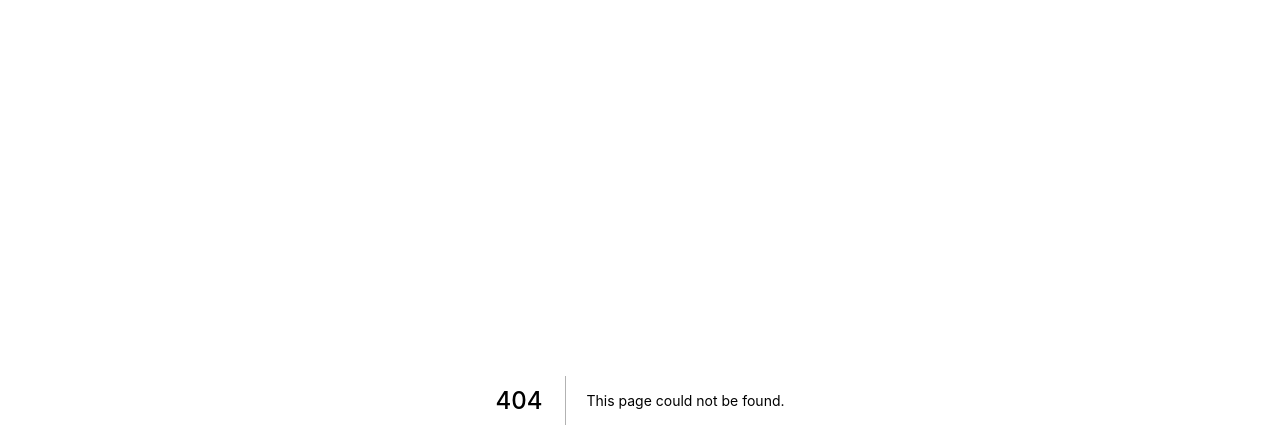
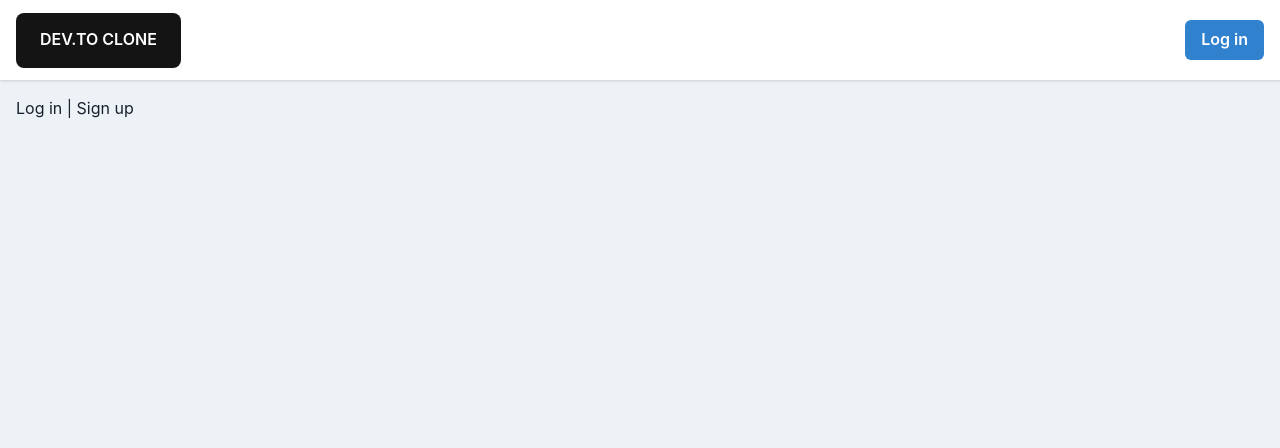
Before and after one commit to santospatrick/dev.to-clone, a Next.js app: page /login in a window 1280 px wide. Before the commit this address had no page. Shown: the top 448 px of the page. Built offline with nearby package versions, Linux system fonts and the light colour scheme.

Commit message:
add navbar and global layout

```diff
--- /dev/null
+++ b/src/components/NavBar/NavBar.tsx
@@ -0,0 +1,50 @@
+import { Button } from '@chakra-ui/button'
+import { Container, Flex, Spacer, Stack, Text } from '@chakra-ui/layout'
+import React from 'react'
+import Link from 'next/link'
+import { Avatar } from '@chakra-ui/avatar';
+
+function NavBar() {
+    const user = null;
+
+    return (
+        <Flex bgColor="white" h="80px" alignItems="center" boxShadow="base" mb={4}>
+            <Container maxW="container.xl">
+                <Flex alignItems="center">
+                    <Link href="/">
+                        <Button
+                            colorScheme="blackAlpha"
+                            bgColor="blackAlpha.900"
+                            px="6"
+                            h="55px"
+                            d="flex"
+                            alignItems="center"
+                            textColor="white"
+                            borderRadius={8}
+                        >
+                            DEV.TO CLONE
+                        </Button>
+                    </Link>
+                    <Spacer />
+                    {!user && (
+                        <Link href="/login">
+                            <Button colorScheme="blue">
+                                Log in
+                            </Button>
+                        </Link>
+                    )}
+                    {user && (
+                        <Stack spacing={4} direction="row" align="center">
+                            <Button colorScheme="blue">
+                                Write Posts
+                            </Button>
+                            <Avatar bgColor="gray.400" />
+                        </Stack>
+                    )}
+                </Flex>
+            </Container>
+        </Flex>
+    )
+}
+
+export default NavBar
--- /dev/null
+++ b/src/components/NavBar/index.ts
@@ -0,0 +1 @@
+export { default } from './NavBar'
--- /dev/null
+++ b/src/layouts/UserLayout.tsx
@@ -0,0 +1,17 @@
+import React from 'react'
+import NavBar from '@/components/NavBar'
+
+type Props = {
+    children: React.ReactNode
+}
+
+function UserLayout({ children }: Props) {
+    return (
+        <>
+            <NavBar />
+            {children}
+        </>
+    )
+}
+
+export default UserLayout
--- a/src/lib/theme.ts
+++ b/src/lib/theme.ts
@@ -10,6 +10,7 @@ const theme = extendTheme({
       },
       body: {
         fontFamily: "-apple-system, BlinkMacSystemFont, Segoe UI, Roboto, Oxygen, Ubuntu, Cantarell, Fira Sans, Droid Sans, Helvetica Neue, sans-serif",
+        backgroundColor: "gray.100"
       },
       a: {
         color: "blue.500",
@@ -22,6 +23,9 @@ const theme = extendTheme({
       500: "#323232"
     },
   },
+  shadows: {
+    outline: "none"
+  }
 })
 
 export default theme
--- a/src/pages/_app.tsx
+++ b/src/pages/_app.tsx
@@ -1,10 +1,15 @@
+import React from "react"
 import { ChakraProvider } from "@chakra-ui/react"
 import theme from '@/lib/theme'
 
 function MyApp({ Component, pageProps }) {
+  const Layout = Component.Layout ? Component.Layout : React.Fragment
+
   return (
     <ChakraProvider theme={theme}>
-      <Component {...pageProps} />
+      <Layout>
+        <Component {...pageProps} />
+      </Layout>
     </ChakraProvider>
   )
 }
--- /dev/null
+++ b/src/pages/login.tsx
@@ -0,0 +1,15 @@
+import React from 'react'
+import { Container } from '@chakra-ui/layout'
+import UserLayout from '@/layouts/UserLayout'
+
+function Login() {
+    return (
+        <Container maxWidth="container.xl">
+            Log in | Sign up
+        </Container>
+    )
+}
+
+Login.Layout = UserLayout
+
+export default Login
```
Also changed, not shown: src/pages/index.tsx (+10 -3 lines).
